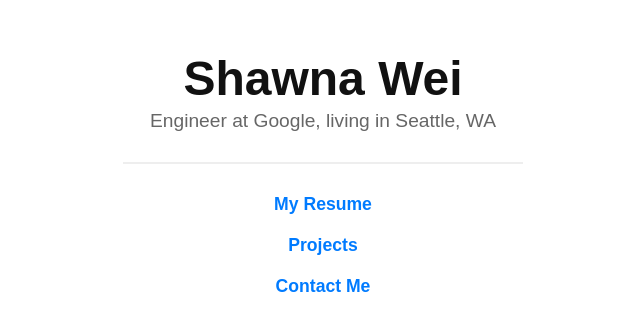
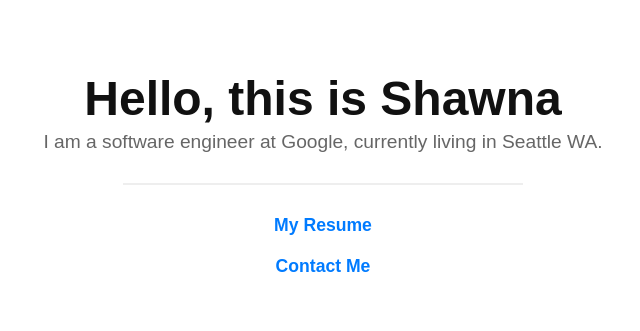
Before and after one commit to shawnawei/shawnawei.github.io, a plain HTML site: page index.html in a window 1280 px wide. Shown: the part 257-588 px from the top of the page, without its empty margins (317-957 px from the left). Drawn offline with Linux system fonts and the light colour scheme.

Commit message:
Added contacts index.html

```diff
--- a/index.html
+++ b/index.html
@@ -2,21 +2,20 @@
 <head>
     <meta charset="UTF-8">
     <meta name="viewport" content="width=device-width, initial-scale=1.0">
-    <title>Hello, I am Shawna</title>
+    <title>Shawna Wei</title>
     <link rel="stylesheet" href="styles.css">
 </head>
 <body>
 
     <main class="content-hub">
 
-        <h1>Shawna Wei</h1>
+        <h1>Hello, this is Shawna</h1>
 
-        <p class="tagline">Engineer at Google, living in Seattle, WA</p>
+        <p class="tagline">I am a software engineer at Google, currently living in Seattle WA.</p>
 
         <nav class="links">
-            <a href="#" class="link-item">My Resume</a>
-            <a href="#" class="link-item">Projects</a>
-            <a href="#" class="link-item">Contact Me</a>
+            <a href="/shawnawei-2025-resume.pdf" class="link-item">My Resume</a>
+            <a href="/contacts" class="link-item">Contact Me</a>
         </nav>
 
     </main>
```
Also changed, not shown: contacts/index.html (added, +1 -0 lines).
